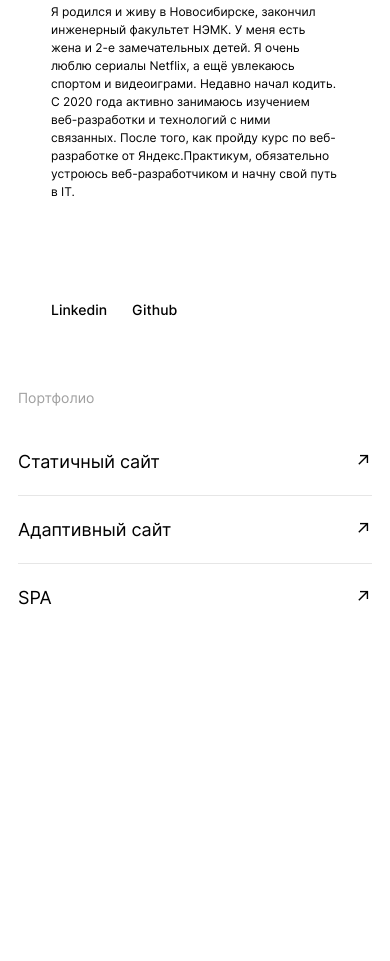
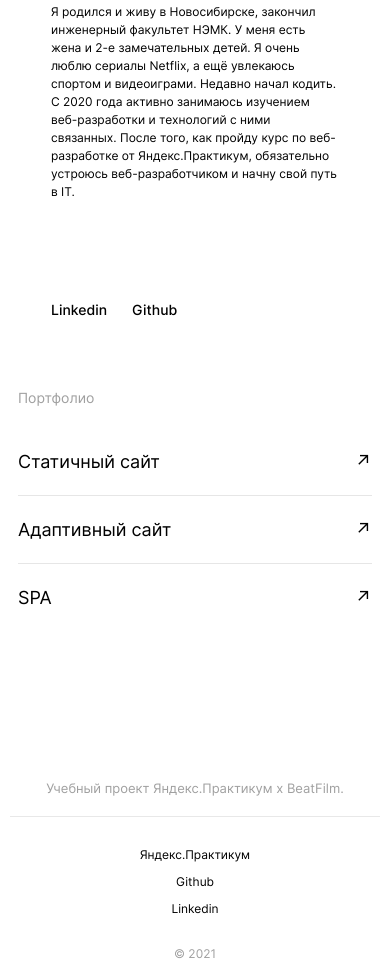
Before and after one commit to Markamadeo/movies-explorer-frontend, a React app: page / in a window 390 px wide. Shown: the part 2799-3760 px from the top of the page. Before the commit the page ends 3500 px from the top, so only its background shows below. Built offline with nearby package versions, Linux system fonts and the light colour scheme.

Commit message:
feat: create Footer section, add opacity effect

```diff
--- /dev/null
+++ b/src/components/Footer/Footer.css
@@ -0,0 +1,109 @@
+.footer {
+  padding: 0 70px;
+}
+
+.footer__container {
+  display: flex;
+  flex-direction: column;
+  align-items: center;
+  width: 100%;
+}
+
+.footer__text {
+  font-weight: normal;
+  font-size: 13px;
+  line-height: 16px;
+  text-align: center;
+  margin: 79px auto 20px;
+  color: #a0a0a0;
+}
+
+.footer__contact-container {
+  display: flex;
+  justify-content: space-between;
+  align-items: center;
+  width: 100%;
+  border-top: 1px solid #e8e8e8;
+}
+
+.footer__copyright {
+  font-weight: normal;
+  font-size: 13px;
+  line-height: 16px;
+  color: #000;
+  margin: 0;
+  padding: 0;
+}
+
+.footer__links-container {
+  list-style: none;
+  display: flex;
+  justify-content: flex-end;
+  text-align: center;
+  margin: 20px 0;
+  padding: 0;
+}
+
+.footer__link-item {
+  margin-left: 20px;
+}
+
+.footer__link {
+  font-weight: normal;
+  font-size: 13px;
+  line-height: 16px;
+  text-decoration: none;
+  color: #000;
+  opacity: 1;
+  transition: opacity 0.3s ease;
+}
+
+.footer__link:hover {
+  opacity: 0.6;
+}
+
+@media screen and (max-width: 768px) {
+  .footer {
+    padding: 0 30px;
+  }
+}
+
+@media screen and (max-width: 425px) {
+  .footer {
+    padding: 0 10px;
+  }
+
+  .footer__contact-container {
+    display: flex;
+    flex-direction: column-reverse;
+    align-items: center;
+  }
+
+  .footer__copyright {
+    font-size: 12px;
+    line-height: 15px;
+    color: #a0a0a0;
+  }
+
+  .footer__links-container {
+    flex-direction: column;
+    text-align: center;
+    margin: 30px 0;
+  }
+
+  .footer__link-item {
+    margin-left: 0;
+    margin-top: 12px;
+    font-size: 12px;
+    line-height: 15px;
+  }
+
+  .footer__link-item:first-child {
+    margin-top: 0;
+  }
+
+  .footer__link {
+    font-size: 12px;
+    line-height: 15px;
+  }
+}
--- /dev/null
+++ b/src/components/Footer/Footer.js
@@ -0,0 +1,38 @@
+function Footer(props) {
+  const footerLinksData = [
+    { text: "Яндекс.Практикум", url: "https://praktikum.yandex.ru/" },
+    { text: "Github", url: "https://github.com/yandex" },
+    { text: "Linkedin", url: "https://ru-ru.facebook.com/yandex" },
+  ];
+
+  return (
+    <section className="footer">
+      <div className="footer__container">
+        <p className="footer__text">
+          Учебный проект Яндекс.Практикум х BeatFilm.
+        </p>
+        <div className="footer__contact-container">
+          <p className="footer__copyright">&copy; 2021</p>
+          <ul className="footer__links-container">
+            {footerLinksData.map((item, index) => {
+              return (
+                <li key={`footerLink${index}`} className="footer__link-item">
+                  <a
+                    className="footer__link"
+                    href={item.url}
+                    target="_blank"
+                    rel="noreferrer"
+                  >
+                    {item.text}
+                  </a>
+                </li>
+              );
+            })}
+          </ul>
+        </div>
+      </div>
+    </section>
+  );
+}
+
+export default Footer;
--- a/src/components/Main/Main.js
+++ b/src/components/Main/Main.js
@@ -2,6 +2,7 @@ import Promo from "../Promo/Promo";
 import AboutProject from "../AboutProject/AboutProject ";
 import Techs from "../Techs/Techs";
 import AboutMe from "../AboutMe/AboutMe";
+import Footer from '../Footer/Footer';
 
 function Main(props) {
   return (
@@ -10,6 +11,7 @@ function Main(props) {
       <AboutProject />
       <Techs />
       <AboutMe />
+      <Footer />
     </div>
   );
 }
--- a/src/components/Portfolio/Portfolio.css
+++ b/src/components/Portfolio/Portfolio.css
@@ -46,6 +46,12 @@
   font-weight: normal;
   font-size: 30px;
   line-height: 50px;
+  opacity: 1;
+  transition: opacity 0.3 ease;
+}
+
+.porfolio__link:hover {
+  opacity: 0.6;
 }
 
 .porfolio__link::after {
--- a/src/index.css
+++ b/src/index.css
@@ -11,3 +11,4 @@
 @import url('./components/Techs/Techs.css');
 @import url('./components/AboutMe/AboutMe.css');
 @import url('./components/Portfolio/Portfolio.css');
+@import url('./components/Footer/Footer.css');
```
